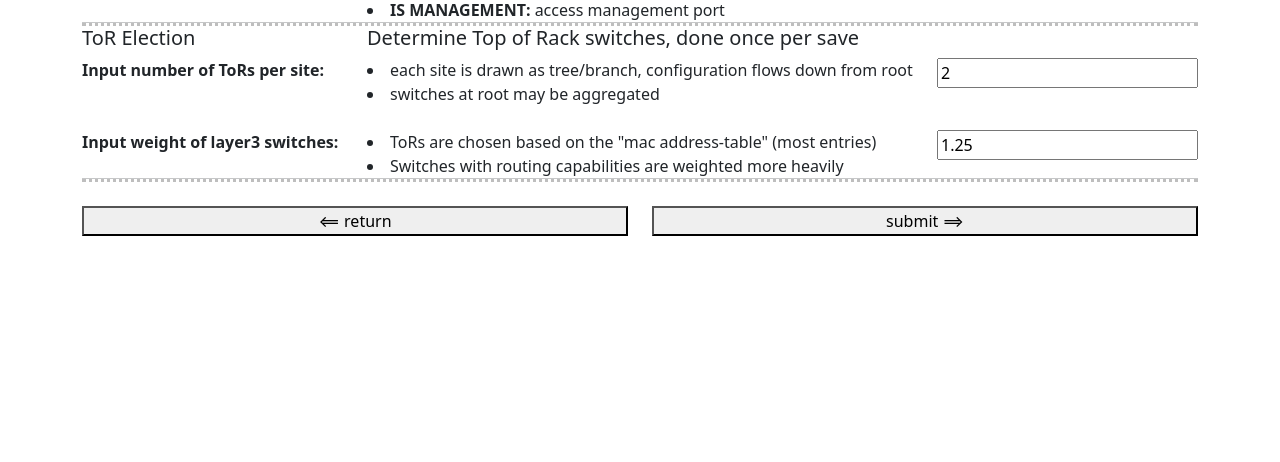
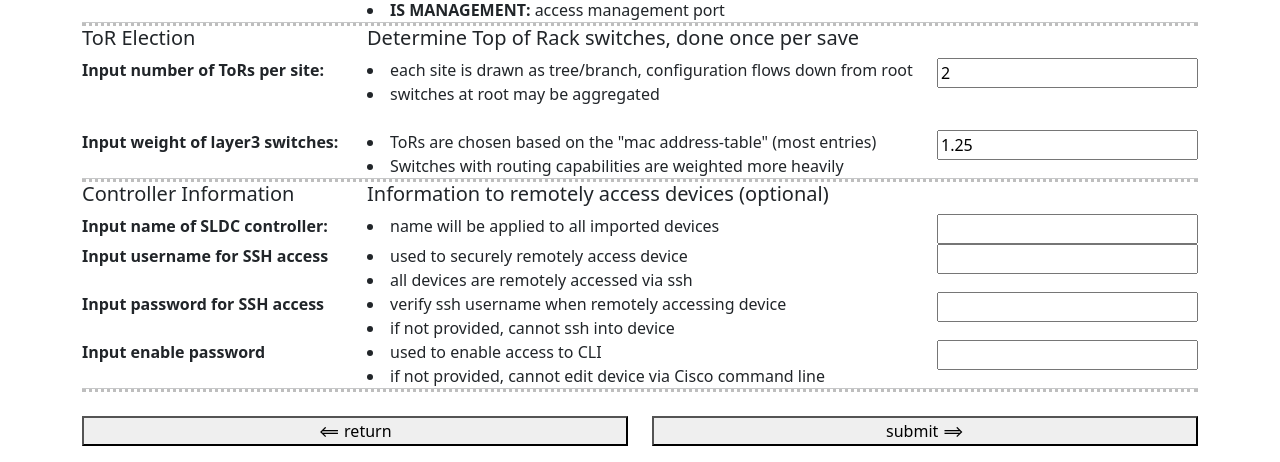
Before and after one commit to dhong639/Cisco_Visualization, a Flask app: page /1/1/load-network/1 in a window 1280 px wide. Shown: the part 634-1096 px from the top of the page. Before the commit the page ends 870 px from the top, so only its background shows below. Run offline with Flask 2, Linux system fonts and the light colour scheme; parts of the project's set-up code (start-up, migrations or seed data) failed here and were passed over; some libraries are stand-ins or nearby versions.

Commit message:
Update load-files.html

```diff
--- a/app/templates/load-files.html
+++ b/app/templates/load-files.html
@@ -294,6 +294,7 @@
 					</div>
 				</div>
 				<hr />
+				{% if flag_new == "1" %}
 					<!--
 						Section:
 							ToR Election
@@ -305,7 +306,6 @@
 							all values set to -1 for existing saves
 							don't show if this is an existing save file
 					-->
-				{% if flag_new == "1" %}
 					<div class="row">
 						<div class="col-md-3">
 							<h5>ToR Election</h5>
@@ -352,6 +352,88 @@
 						</div>
 						<div class="col-md-3">
 							<input type="number" value="1.25" id="tor_weight" name="tor_weight" step="0.01" min="1" >
+						</div>
+					</div>
+					<hr />
+
+					<!--
+						Section:
+							controller information
+						contents
+							sdlc			name of sdlc
+							enable			access device from Cisco CLI
+							ssh_username	username for ssh access
+							ssh_password	password for ssh access
+						function
+							information used to log into the controller and remotely access devices
+					-->
+					<div class="row">
+						<div class="col-md-3">
+							<h5>Controller Information</h5>
+						</div>
+						<div class="col-md-6">
+							<h5>Information to remotely access devices (optional)</h5>
+						</div>
+						<div class="col-md-3">
+							<!--TODO-->
+						</div>
+					</div>
+					<!--
+						input sdlc controller name, usernames, and passwords
+					-->
+					<div class="row">
+						<div class="col-md-3">
+							<label for="sdlc">
+								<strong>Input name of SLDC controller: </strong>
+							</label>
+						</div>
+						<div class="col-md-6">
+							<li>name will be applied to all imported devices</li>
+						</div>
+						<div class="col-md-3">
+							<input id="sdlc" name="sdlc">
+						</div>
+					</div>
+					<div class="row">
+						<div class="col-md-3">
+							<label for="ssh_username">
+								<strong>Input username for SSH access</strong>
+							</label>
+						</div>
+						<div class="col-md-6">
+							<li>used to securely remotely access device</li>
+							<li>all devices are remotely accessed via ssh</li>
+						</div>
+						<div class="col-md-3">
+							<input id="ssh_username" name="ssh_username">
+						</div>
+					</div>
+					<div class="row">
+						<div class="col-md-3">
+							<label for="ssh_password">
+								<strong>Input password for SSH access</strong>
+							</label>
+						</div>
+						<div class="col-md-6">
+							<li>verify ssh username when remotely accessing device</li>
+							<li>if not provided, cannot ssh into device</li>
+						</div>
+						<div class="col-md-3">
+							<input id="ssh_password" name="ssh_password">
+						</div>
+					</div>
+					<div class="row">
+						<div class="col-md-3">
+							<label for="enable">
+								<strong>Input enable password</strong>
+							</label>
+						</div>
+						<div class="col-md-6">
+							<li>used to enable access to CLI</li>
+							<li>if not provided, cannot edit device via Cisco command line</li>
+						</div>
+						<div class="col-md-3">
+							<input id="enable" name="enable">
 						</div>
 					</div>
 					<hr />
```
Lines whose indentation alone changed are shown as unchanged.
